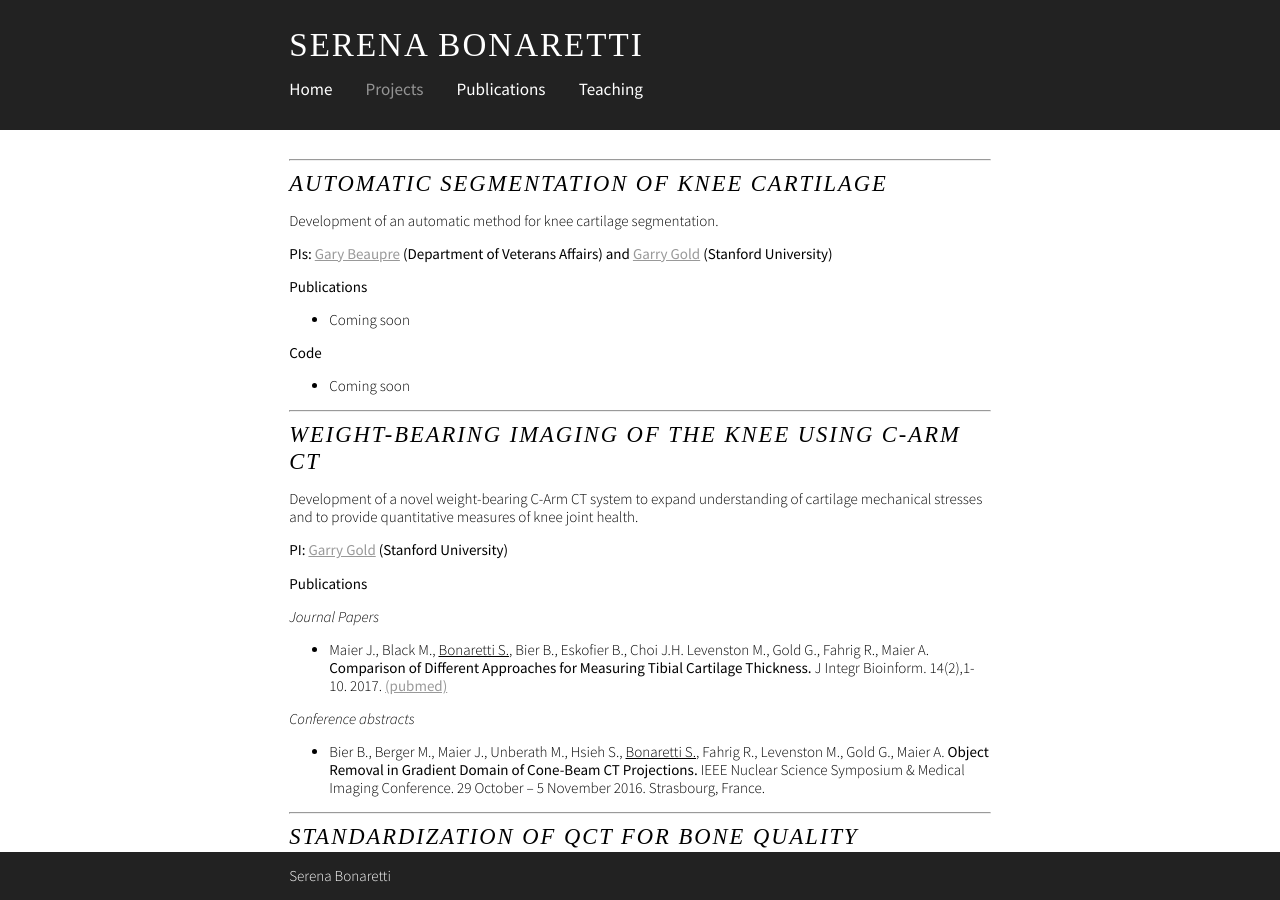
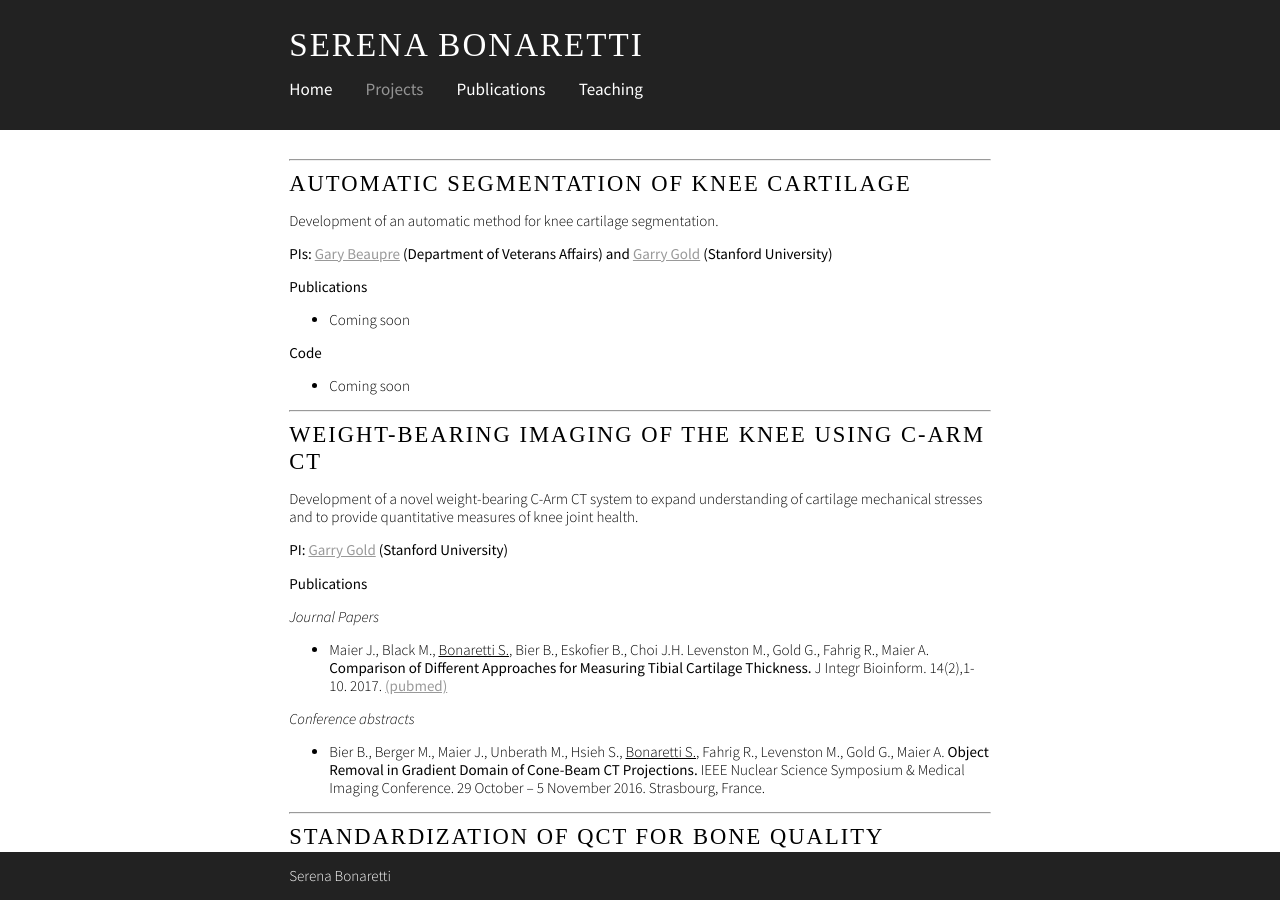
Before and after one commit to sbonaretti/sbonaretti.github.io, a Jekyll site: the page built from Projects.md, in a window 1280 px wide and 900 px high. Built offline with Jekyll 4.4.1, drawn with Linux system fonts in a browser that asks for light colours; some web fonts are replaced.

```diff
--- a/Projects.md
+++ b/Projects.md
@@ -8,7 +8,7 @@ title:  "Projects"
 
 
 
-# _Automatic Segmentation of Knee Cartilage_
+# Automatic Segmentation of Knee Cartilage
 Development of an automatic method for knee cartilage segmentation.
 
 **PIs: [Gary Beaupre](http://pavir.org/means/researchers/gary-s-beaupre-ph-d/){:target="_blank"} (Department of Veterans Affairs) and [Garry Gold](https://med.stanford.edu/profiles/garry-gold){:target="_blank"} (Stanford University)**
@@ -27,7 +27,7 @@ Development of an automatic method for knee cartilage segmentation.
 
 
 
-# _Weight-Bearing Imaging of the Knee Using C-Arm CT_
+# Weight-Bearing Imaging of the Knee Using C-Arm CT
 Development of a novel weight-bearing C-Arm CT system to expand understanding of cartilage mechanical stresses and to provide quantitative measures of knee joint health.
 
 **PI: [Garry Gold](https://med.stanford.edu/profiles/garry-gold){:target="_blank"} (Stanford University)**
@@ -48,7 +48,7 @@ _Conference abstracts_
 
 
 
-# _Standardization of QCT for Bone Quality Assessment_
+# Standardization of QCT for Bone Quality Assessment
 QCT inter-scanner variability is still a big challenge. We aimed to find cross-calibration laws using a novel anthropomorphic hip phantom.
 
 **PI: [Thomas Lang](http://profiles.ucsf.edu/thomas.lang){:target="_blank"} (UCSF)**
@@ -81,7 +81,7 @@ _Conference abstracts_
 
 
 
-# _Standardization of HR-pQCT for Bone Quality Assessment_
+# Standardization of HR-pQCT for Bone Quality Assessment
 
 In multicenter studies, standardization of acquisition procedures is fundamental for data comparison. In this project, we aimed to standardize the definition of the volume of interest and the measurement of bone mineral density.
 
@@ -123,7 +123,7 @@ _Conference Abstracts_
 
 
 
-# _Statistical Appearance Models for Bone Mechanics_
+# Statistical Appearance Models for Bone Mechanics
 
 My PhD project aimed to create a statistical appearance model of femur for finite element simulations of different populations.
 
```
